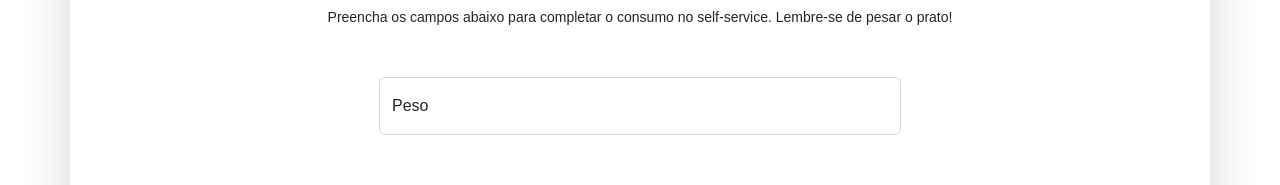
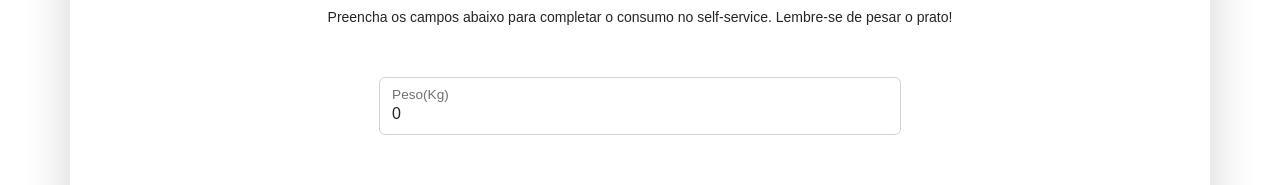
Before and after one commit to SavioAraujoPagung/les-2023, a Nuxt app in the folder front-end/: page /Produto/Saida in a window 1280 px wide. Shown: the part 331-516 px from the top of the page. Built offline with nearby package versions, Linux system fonts and the light colour scheme; no server answers; a web font is replaced by a local one.

Commit message:
feature: Inserting maskmoney in weight input

```diff
--- a/front-end/components/SelfService/ChangeSelfServiceValue.vue
+++ b/front-end/components/SelfService/ChangeSelfServiceValue.vue
@@ -8,7 +8,7 @@
             <modal-body>
                 <div class="form-floating">
                     <input type="text" class="money form-control" name="valor" id="valor" placeholder="valor" v-model="entity.saleCost">
-                    <label for="valor" class="form-label">Peso</label>
+                    <label for="valor" class="form-label">Valor</label>
                 </div>
                 <div class="text-center mt-5">
                     <button class="btn btn-primary text-white">Salvar</button>
@@ -40,6 +40,19 @@
         emit('close');
     }
 
-    onMounted(() => getById(1));
+    onMounted(() => {
+
+        getById(1);
+
+        const inputs = document.querySelectorAll('.money');
+
+        inputs.forEach((input) => {
+            input.addEventListener('keyup', () => {
+                if(input.id === 'cost') entity.value.priceCost = maskMoney(input);
+                else entity.value.saleCost = maskMoney(input);
+            });
+        });
+
+    });
 
 </script>
--- a/front-end/pages/Produto/Saida.vue
+++ b/front-end/pages/Produto/Saida.vue
@@ -8,8 +8,8 @@
 
             <div class="d-flex flex-column align-items-center mb-5">
                 <div class="form-floating col-sm-6">
-                    <input type="text" class="form-control" id="peso" name="peso" placeholder="peso">
-                    <label for="peso">Peso</label>
+                    <input type="text" class="form-control money" id="peso" name="peso" placeholder="peso" v-model="peso">
+                    <label for="peso">Peso(Kg)</label>
                 </div>
             </div>
 
@@ -35,6 +35,8 @@
     import { storeToRefs } from 'pinia';
     import { useProductStore } from '~~/stores/ProductStore';
 
+    const peso = ref(0.0);
+
     useHead({
         title: 'Saída dos choops - LES GROUP'
     });
@@ -42,7 +44,6 @@
     const { $swal } = useNuxtApp();
 
     const { destroy, getAll, getById, resetEntity, makeConsumption } = useProductStore();
-    const { entities, loading } = storeToRefs(useProductStore());
 
     const formSave = (e:any) => {
         if((<HTMLInputElement> document.getElementById('peso'))?.value === '' ){
@@ -69,14 +70,23 @@
             return false;
         }
 
+        console.log("🚀 ~ file: Saida.vue:80 ~ formSave ~ peso.value:", parseMoney(peso.value))
         makeConsumption(
             (<HTMLInputElement> document.getElementById('rfid'))?.value,
             '1',
-            +(<HTMLInputElement> document.getElementById('peso'))?.value
+            parseMoney(peso.value)
         );
         e.target.reset();
     }
 
-    onMounted(() => getAll(1));
+    onMounted(() => {
+
+        const inputs = document.querySelectorAll('.money');
+
+        inputs.forEach((input) => {
+            input.addEventListener('keyup', () =>  peso.value = maskMoney(input) );
+        });
+        getAll(1);
+    });
 
 </script>
```
